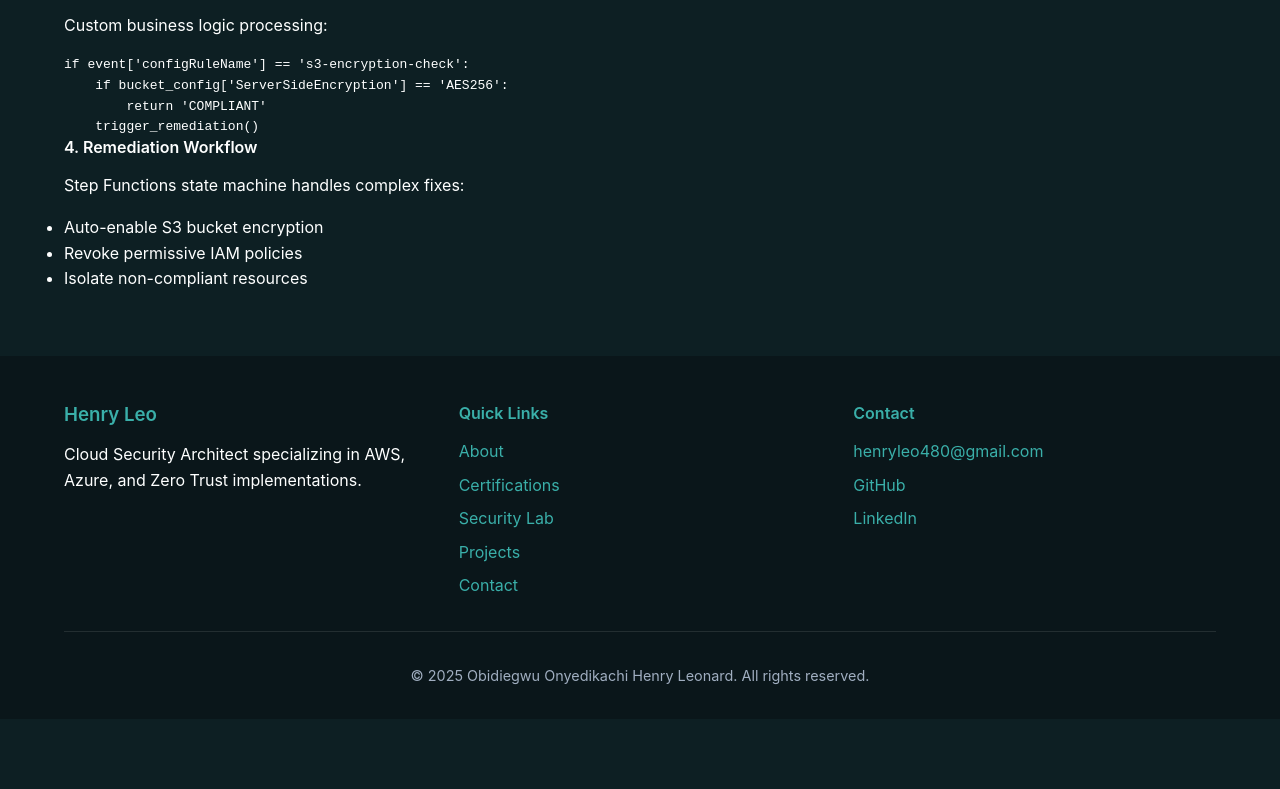
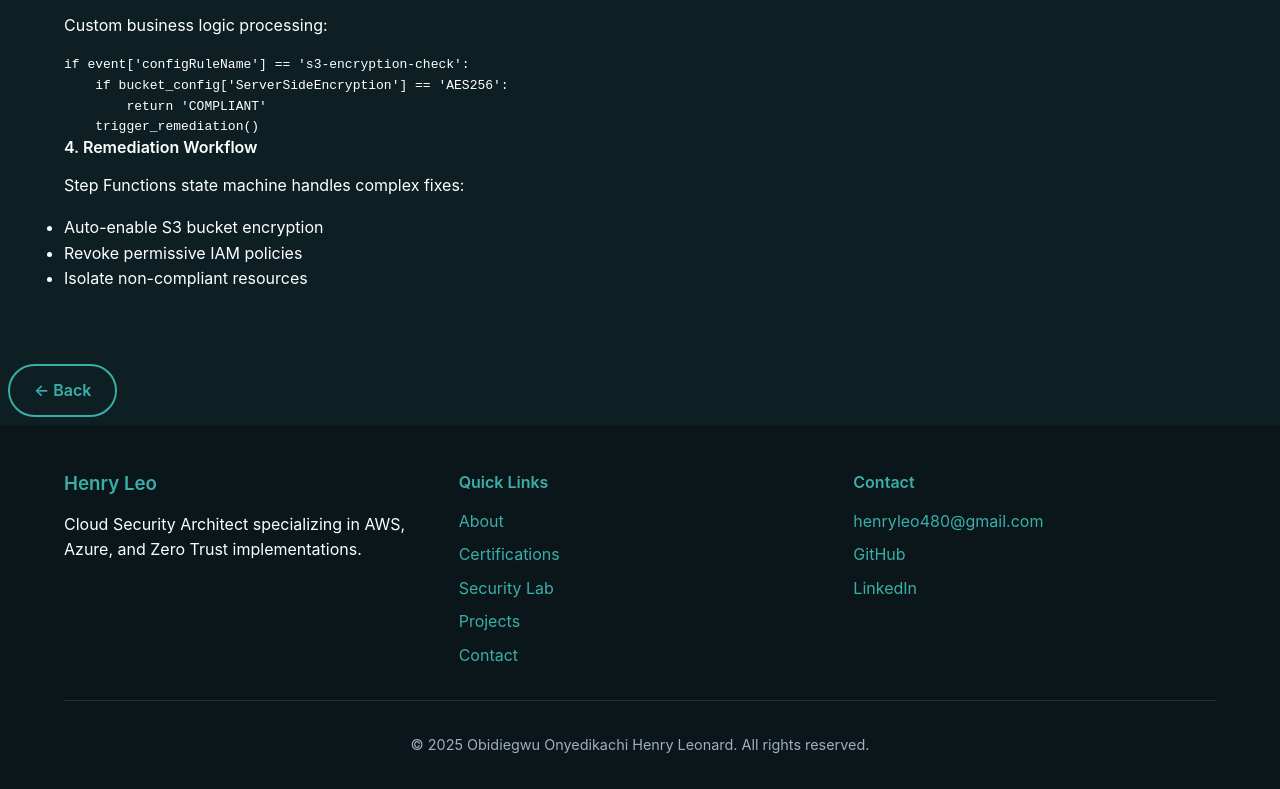
Before and after one commit to LeonardKachi/Portfolio-website, a plain HTML site: page compliance-architecture.html in a window 1280 px wide. Shown: the part 615-1404 px from the top of the page. Before the commit the page ends 1334 px from the top, so only its background shows below. Drawn offline with Linux system fonts and the light colour scheme.

Commit message:
Update compliance-architecture.html

```diff
--- a/compliance-architecture.html
+++ b/compliance-architecture.html
@@ -164,6 +164,9 @@
       </div>
     </div>
   </div>
+  <div class="top-navigation">
+            <a href="Compliance_Automation_Framework.html" class="btn btn-outline">← Back </a>
+        </div>
 
   <footer class="footer">
     <div class="container">
```
